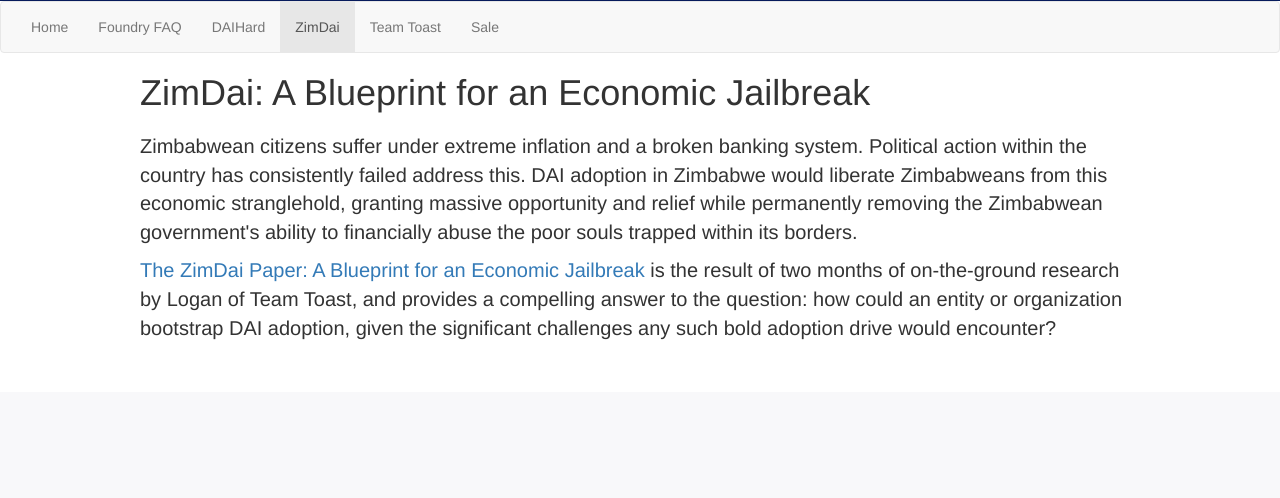
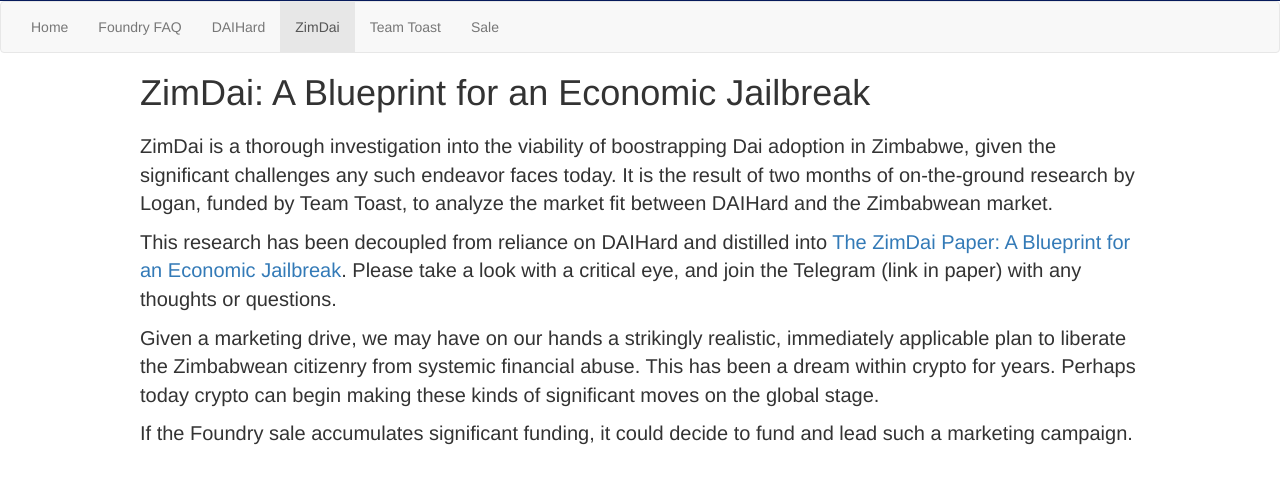
Before and after one commit to team-toast/foundrydao.com, a PHP site: page /zimdai/ in a window 1280 px wide. Shown: the part 425-923 px from the top of the page. Before the commit the page ends 765 px from the top, so only its background shows below. Run offline with PHP 8.4, Linux system fonts and the light colour scheme.

Commit message:
Better description of ZimDai

```diff
--- a/html/zimdai/index.php
+++ b/html/zimdai/index.php
@@ -18,17 +18,21 @@
             <div class="text-block">
             <h1>ZimDai: A Blueprint for an Economic Jailbreak</h1>
                 <p>
-                    Zimbabwean citizens suffer under extreme inflation and a broken banking system.
-                    Political action within the country has consistently failed address this.
-                    DAI adoption in Zimbabwe would liberate Zimbabweans from this economic stranglehold,
-                    granting massive opportunity and relief while permanently removing the Zimbabwean government's
-                    ability to financially abuse the poor souls trapped within its borders.
+                    ZimDai is a thorough investigation into the viability of boostrapping Dai adoption in Zimbabwe,
+                    given the significant challenges any such endeavor faces today.
+                    It is the result of two months of on-the-ground research by Logan, funded by Team Toast,
+                    to analyze the market fit between DAIHard and the Zimbabwean market.
                 </p><p>
-                    <a href="https://github.com/coinop-logan/ZimDai/raw/master/whitepaper.pdf">The ZimDai Paper: A Blueprint for an Economic Jailbreak</a>
-                    is the result of two months of on-the-ground research by Logan of Team Toast,
-                    and provides a compelling answer to the question:
-                    how could an entity or organization bootstrap DAI adoption,
-                    given the significant challenges any such bold adoption drive would encounter?
+                    This research has been decoupled from reliance on DAIHard and distilled into
+                    <a href="https://github.com/coinop-logan/ZimDai/raw/master/whitepaper.pdf">The ZimDai Paper: A Blueprint for an Economic Jailbreak</a>.
+                    Please take a look with a critical eye, and join the Telegram (link in paper) with any thoughts or questions.
+                </p><p>
+                    Given a marketing drive, we may have on our hands a strikingly realistic,
+                    immediately applicable plan to liberate the Zimbabwean citizenry from systemic financial abuse.
+                    This has been a dream within crypto for years.
+                    Perhaps today crypto can begin making these kinds of significant moves on the global stage.
+                </p><p>
+                    If the Foundry sale accumulates significant funding, it could decide to fund and lead such a marketing campaign.
                 </p>
             </div>
         </div>
```
